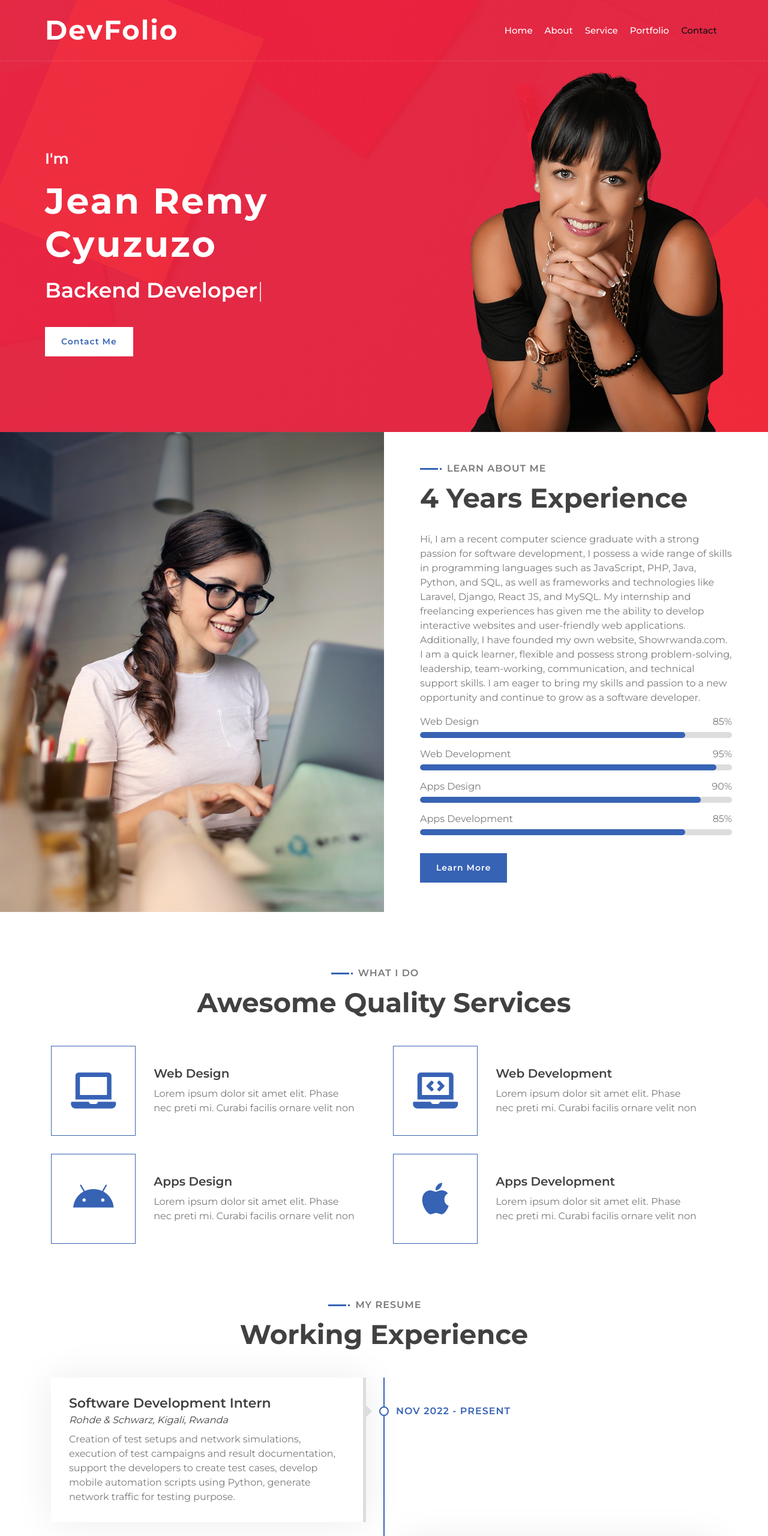
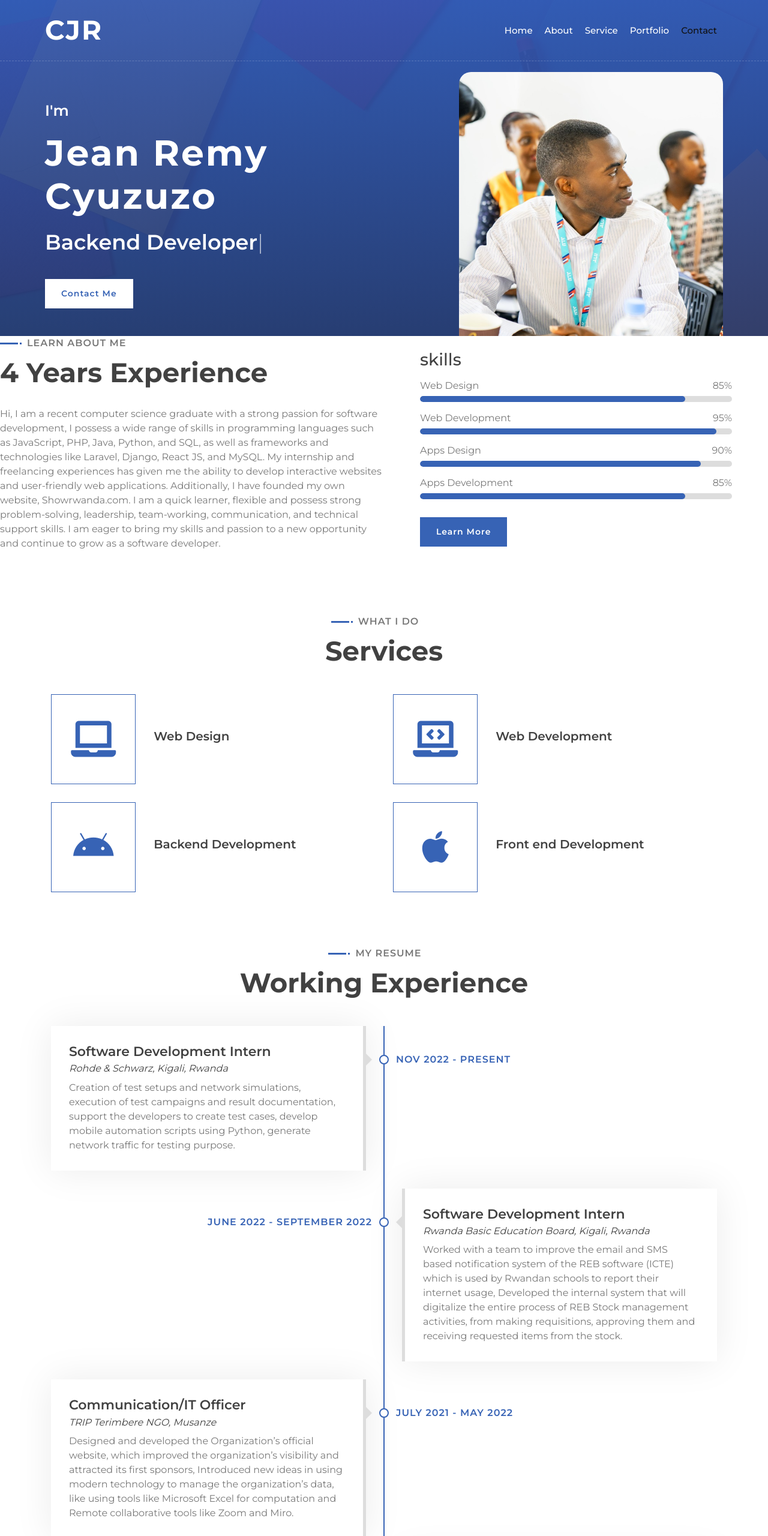
Before and after one commit to remycyuzuzo/remycyuzuzo.github.io, a plain HTML site: page index.html in a window 1280 px wide. Shown: the top 2560 px of the page at 60% size. Drawn offline with nearby package versions, Linux system fonts and the light colour scheme.

Commit message:
design tweaks

```diff
--- a/css/style.css
+++ b/css/style.css
@@ -255,7 +255,7 @@ a:focus {
   margin-bottom: 45px;
   padding: 120px 0 0 0;
   overflow: hidden;
-  background: linear-gradient(rgba(239, 35, 60, 0.95), rgba(239, 35, 60, 0.95)),
+  background: linear-gradient(rgba(53, 88, 178, 0.95), rgba(41, 57, 109, 0.95)),
     url(../img/hero-bg.jpg);
   background-position: center;
   background-repeat: no-repeat;
@@ -1308,7 +1308,7 @@ a:focus {
 }
 
 .contact .container-fluid {
-  background: url(../img/contact.jpg) left center no-repeat;
+  background: left center no-repeat;
   background-size: contain;
 }
 
--- a/index.html
+++ b/index.html
@@ -37,7 +37,7 @@
     <!-- Nav Bar Start -->
     <div class="navbar navbar-expand-lg bg-light navbar-light">
       <div class="container-fluid">
-        <a href="index.html" class="navbar-brand">DevFolio</a>
+        <a href="index.html" class="navbar-brand">CJR</a>
         <button
           type="button"
           class="navbar-toggler"
@@ -84,7 +84,7 @@
           </div>
           <div class="col-sm-12 col-md-6 d-none d-md-block">
             <div class="hero-image">
-              <img src="img/hero.png" alt="Hero Image" />
+              <img src="img/remy.jfif" alt="Hero Image" style="border-radius: 20px 20px 0 0;" />
             </div>
           </div>
         </div>
@@ -97,13 +97,7 @@
       <div class="container-fluid">
         <div class="row align-items-center">
           <div class="col-lg-6">
-            <div class="about-img">
-              <img src="img/about.jpg" alt="Image" />
-            </div>
-          </div>
-          <div class="col-lg-6">
-            <div class="about-content">
-              <div class="section-header text-left">
+            <div class="section-header text-left">
                 <p>Learn About Me</p>
                 <h2>4 Years Experience</h2>
               </div>
@@ -124,6 +118,10 @@
                   software developer.
                 </p>
               </div>
+          </div>
+          <div class="col-lg-6">
+            <div class="about-content">
+              <h3>skills</h3>
               <div class="skills">
                 <div class="skill-name">
                   <p>Web Design</p>
@@ -194,7 +192,7 @@
           data-wow-delay="0.1s"
         >
           <p>What I do</p>
-          <h2>Awesome Quality Services</h2>
+          <h2>Services</h2>
         </div>
         <div class="row">
           <div class="col-lg-6 wow fadeInUp" data-wow-delay="0.0s">
@@ -204,10 +202,6 @@
               </div>
               <div class="service-text">
                 <h3>Web Design</h3>
-                <p>
-                  Lorem ipsum dolor sit amet elit. Phase nec preti mi. Curabi
-                  facilis ornare velit non
-                </p>
               </div>
             </div>
           </div>
@@ -218,10 +212,6 @@
               </div>
               <div class="service-text">
                 <h3>Web Development</h3>
-                <p>
-                  Lorem ipsum dolor sit amet elit. Phase nec preti mi. Curabi
-                  facilis ornare velit non
-                </p>
               </div>
             </div>
           </div>
@@ -231,11 +221,7 @@
                 <i class="fab fa-android"></i>
               </div>
               <div class="service-text">
-                <h3>Apps Design</h3>
-                <p>
-                  Lorem ipsum dolor sit amet elit. Phase nec preti mi. Curabi
-                  facilis ornare velit non
-                </p>
+                <h3>Backend Development</h3>
               </div>
             </div>
           </div>
@@ -245,11 +231,7 @@
                 <i class="fab fa-apple"></i>
               </div>
               <div class="service-text">
-                <h3>Apps Development</h3>
-                <p>
-                  Lorem ipsum dolor sit amet elit. Phase nec preti mi. Curabi
-                  facilis ornare velit non
-                </p>
+                <h3>Front end Development</h3>
               </div>
             </div>
           </div>
@@ -481,7 +463,6 @@
       <div class="container-fluid">
         <div class="container">
           <div class="row align-items-center">
-            <div class="col-md-4"></div>
             <div class="col-md-8">
               <div class="contact-form">
                 <div id="success"></div>
@@ -552,18 +533,15 @@
       <div class="container-fluid">
         <div class="container">
           <div class="footer-info">
-            <h2>Kate Winslet</h2>
-            <h3>123 Street, New York, USA</h3>
+            <h2>Jean Remy Cyuzuzo</h2>
             <div class="footer-menu">
-              <p>+012 345 67890</p>
-              <p>info@example.com</p>
+              <p>remycyuzuzo@gmail.com</p>
             </div>
             <div class="footer-social">
-              <a href=""><i class="fab fa-twitter"></i></a>
-              <a href=""><i class="fab fa-facebook-f"></i></a>
-              <a href=""><i class="fab fa-youtube"></i></a>
-              <a href=""><i class="fab fa-instagram"></i></a>
-              <a href=""><i class="fab fa-linkedin-in"></i></a>
+              <a href="https://www.twitter.com/remycjr/"><i class="fab fa-twitter"></i></a>
+              <a href="https://www.linkedin.com/in/remycyuzuzo/"><i class="fab fa-linkedin-in"></i></a>
+              <a href="https://www.github.com/remycyuzuzo/"><i class="fab fa-github"></i></a>
+
             </div>
           </div>
         </div>
```
Also changed, not shown: img/remy.jfif (added).
